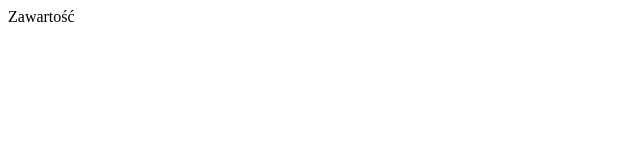
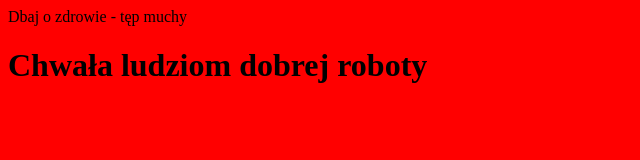
Before and after one commit to popielkamil/git-tutorial, a plain HTML site: page index.html in a window 1280 px wide. Shown: the whole page, without its empty margins (0-640 px from the left). Drawn offline with Linux system fonts and the light colour scheme.

Commit message:
commit, który może powodować konflikty

```diff
--- a/index.html
+++ b/index.html
@@ -4,7 +4,9 @@
 	<meta charset="UTF-8">
 	<title>Tytuł</title>
 </head>
-<body>
-	Zawartość
+<body style="background: red">
+	Dbaj o zdrowie - tęp muchy
+	<h1>Chwała ludziom dobrej roboty</h1>
 </body>
+ <!-- Komentarz -->
 </html>
```
Also changed, not shown: strona2.html (added, +2 -0 lines).
